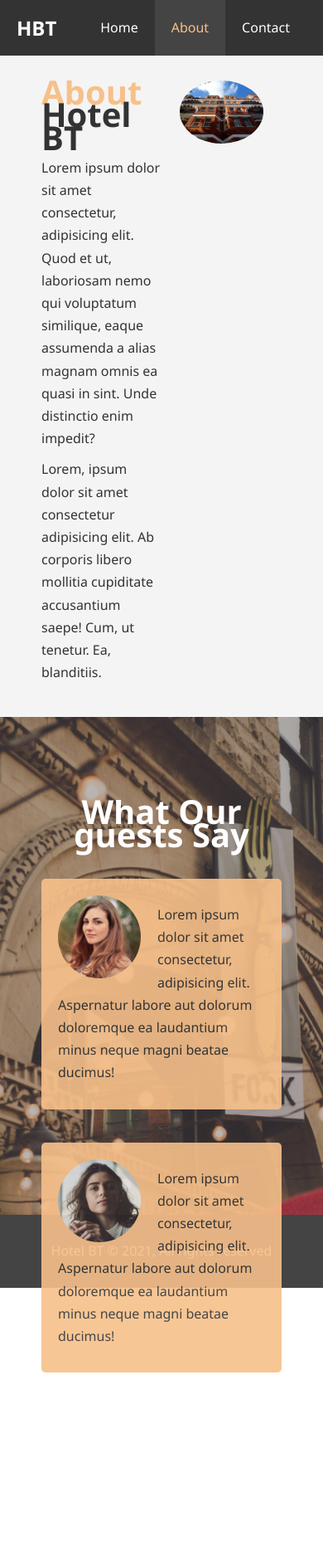
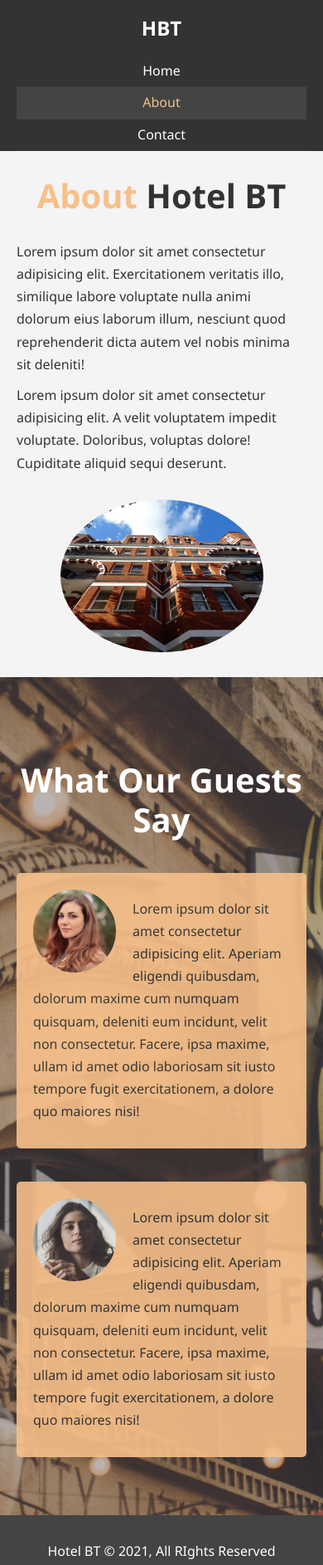
Before and after one commit to igor-krz/hotel-website-design, a plain HTML site: page about.html in a window 390 px wide. Shown: the whole page at 83% size. Before the commit the page ends 1694 px from the top, so only its background shows below. Drawn offline with Linux system fonts and the light colour scheme.

Commit message:
site fully responsive

```diff
--- a/about.html
+++ b/about.html
@@ -1,11 +1,14 @@
+
 <!DOCTYPE html>
 <html lang="en">
 <head>
   <meta charset="UTF-8">
   <meta name="viewport" content="width=device-width, initial-scale=1.0">
-    <meta name="description" content="Welcome to the most extraordinary hotel in Boston Massachusets">
+  <meta http-equiv="X-UA-Compatible" content="ie=edge">
+  <meta name="description" content="Welcome to the most extraordinary hotel in Boston Massachusetts">
   <meta name="keywords" content="hotel,boston hotel,new england hotel">
   <link rel="stylesheet" href="css/style.css">
+  <link rel="stylesheet" media="screen and (max-width: 768px)" href="css/mobile.css">
   <title>Hotel BT | About</title>
 </head>
 <body>
@@ -21,12 +24,13 @@
       </div>
     </nav>
   </header>
+
   <section id="about-info" class="bg-light py-3">
     <div class="container">
       <div class="info-left">
-                <h1 class="l-heading"><span class="text-primary">About </span>Hotel BT</h1>
-                <p>Lorem ipsum dolor sit amet consectetur, adipisicing elit. Quod et ut, laboriosam nemo qui voluptatum     similique, eaque assumenda a alias magnam omnis ea quasi in sint. Unde distinctio enim impedit?</p>
-                <p>Lorem, ipsum dolor sit amet consectetur adipisicing elit. Ab corporis libero mollitia cupiditate accusantium saepe! Cum, ut tenetur. Ea, blanditiis.</p>
+        <h1 class="l-heading"><span class="text-primary">About</span> Hotel BT</h1>
+        <p>Lorem ipsum dolor sit amet consectetur adipisicing elit. Exercitationem veritatis illo, similique labore voluptate nulla animi dolorum eius laborum illum, nesciunt quod reprehenderit dicta autem vel nobis minima sit deleniti!</p>
+        <p>Lorem ipsum dolor sit amet consectetur adipisicing elit. A velit voluptatem impedit voluptate. Doloribus, voluptas dolore! Cupiditate aliquid sequi deserunt.</p>
       </div>
       <div class="info-right">
         <img src="./img/photo-2.jpg" alt="hotel">
@@ -38,20 +42,20 @@
 
   <section id="testimonials" class="py-3">
     <div class="container">
-            <h2 class="l-heading">What Our guests Say</h2>
-            <div class="testimonial bg-primary ">
+      <h2 class="l-heading">What Our Guests Say</h2>
+      <div class="testimonial bg-primary">
         <img src="./img/person-1.jpg" alt="Samantha">
-                <p>Lorem ipsum dolor sit amet consectetur, adipisicing elit. Aspernatur labore aut dolorum doloremque ea laudantium minus neque magni beatae ducimus!</p>
+        <p>Lorem ipsum dolor sit amet consectetur adipisicing elit. Aperiam eligendi quibusdam, dolorum maxime cum numquam quisquam, deleniti eum incidunt, velit non consectetur. Facere, ipsa maxime, ullam id amet odio laboriosam sit iusto tempore fugit exercitationem, a dolore quo maiores nisi!</p>
       </div>
-            <div class="testimonial bg-primary ">
+
+      <div class="testimonial bg-primary">
           <img src="./img/person-2.jpg" alt="Jen">
-                <p>Lorem ipsum dolor sit amet consectetur, adipisicing elit. Aspernatur labore aut dolorum doloremque ea laudantium minus neque magni beatae ducimus!</p>
+          <p>Lorem ipsum dolor sit amet consectetur adipisicing elit. Aperiam eligendi quibusdam, dolorum maxime cum numquam quisquam, deleniti eum incidunt, velit non consectetur. Facere, ipsa maxime, ullam id amet odio laboriosam sit iusto tempore fugit exercitationem, a dolore quo maiores nisi!</p>
         </div>
     </div>
   </section>
 
   <footer id="main-footer">
-        <p>Hotel BT &copy; 2021, All rights reserved</p>
+    <p>Hotel BT &copy; 2021, All RIghts Reserved</p>
   </footer>
 </body>
-</html>
--- a/css/mobile.css
+++ b/css/mobile.css
@@ -1,3 +1,68 @@
-body {
+#navbar .logo {
+  float: none;
+  text-align: center;
+}
+
+#navbar ul,
+#navbar ul li {
+  float: none;
+}
+
+#navbar ul li a {
+  padding: 5px;
+  border-bottom: #444 dotted 1px;
+}
+/* Showcase */
+
+#showcase {
+  height: 100%;
+}
+
+#showcase .showcase-content {
+  padding-top: 70px;
+  padding-bottom: 30px;
+}
+
+/* Home Info */
+
+#home-info {
+  height: 550px;
+}
+
+#home-info .info-img {
   display: none;
 }
+
+#home-info .info-content {
+  float: none;
+  width: 100%;
+}
+
+/* Boxes */
+
+.box {
+  float: none;
+  width: 100%;
+}
+
+/* About */
+
+#about-info .info-right,
+#about-info .info-left {
+  float: none;
+  width: 100%;
+}
+
+.l-heading {
+  text-align: center;
+}
+
+#about-info .info-right {
+  margin-top: 30px;
+}
+
+/* Contact */
+
+#contact-info .box {
+  border-bottom: #444 dotted 1px;
+}
--- a/css/style.css
+++ b/css/style.css
@@ -6,7 +6,6 @@
 }
 
 /* Main Styling */
-
 html,
 body {
   font-family: 'Segoe UI', Tahoma, Geneva, Verdana, sans-serif;
@@ -18,7 +17,9 @@ a {
   text-decoration: none;
 }
 
-h1 h2 h3 {
+h1,
+h2,
+h3 {
   padding-bottom: 20px;
 }
 
@@ -26,46 +27,7 @@ p {
   margin: 10px 0;
 }
 
-/* Navbar */
-
-#navbar {
-  background: #333;
-  color: #fff;
-  overflow: auto;
-}
-
-#navbar a {
-  color: white;
-}
-
-#navbar h1 {
-  float: left;
-  padding-top: 20px;
-}
-
-#navbar ul {
-  float: right;
-  list-style: none;
-}
-
-#navbar ul li {
-  float: left;
-}
-
-#navbar ul li a {
-  display: block;
-  padding: 20px;
-  text-align: center;
-}
-
-#navbar ul li a:hover,
-#navbar ul li a.current {
-  background: #444;
-  color: #f7c08a;
-}
-
-/* Utility classes */
-
+/* Utility Classes */
 .container {
   margin: auto;
   max-width: 1100px;
@@ -89,7 +51,6 @@ p {
   padding: 13px 20px;
   border: none;
   cursor: pointer;
-  border-radius: 10px;
 }
 
 .btn:hover {
@@ -106,6 +67,7 @@ p {
   background: #333;
   color: #fff;
 }
+
 .bg-light {
   background: #f4f4f4;
   color: #333;
@@ -122,22 +84,58 @@ p {
 
 .l-heading {
   font-size: 40px;
+  line-height: 1.2;
 }
 
 /* Padding */
-
 .py-1 {
-  padding: 10px;
+  padding: 10px 0;
 }
 .py-2 {
-  padding: 20px;
+  padding: 20px 0;
 }
 .py-3 {
-  padding: 30px;
+  padding: 30px 0;
+}
+
+/* Navbar */
+#navbar {
+  background: #333;
+  color: #fff;
+  overflow: auto;
+}
+
+#navbar a {
+  color: #fff;
+}
+
+#navbar .logo {
+  float: left;
+  padding-top: 20px;
+}
+
+#navbar ul {
+  list-style: none;
+  float: right;
+}
+
+#navbar ul li {
+  float: left;
+}
+
+#navbar ul li a {
+  display: block;
+  padding: 20px;
+  text-align: center;
+}
+
+#navbar ul li a:hover,
+#navbar ul li a.current {
+  background: #444;
+  color: #f7c08a;
 }
 
 /* Showcase */
-
 #showcase {
   background: url('../img/showcase.jpg') no-repeat center center/cover;
   height: 600px;
@@ -153,6 +151,7 @@ p {
   font-size: 60px;
   line-height: 1.2em;
 }
+
 #showcase .showcase-content p {
   padding-bottom: 20px;
   line-height: 1.7em;
@@ -160,21 +159,21 @@ p {
 
 /* Home Info */
 #home-info {
-  height: 400px;
+  height: 450px;
 }
 
 #home-info .info-img {
   float: left;
   width: 50%;
-  background: url(../img/photo-1.jpg) no-repeat;
+  background: url('../img/photo-1.jpg') no-repeat;
   min-height: 100%;
 }
 
 #home-info .info-content {
   float: right;
   width: 50%;
+  height: 100%;
   text-align: center;
-  height: 100%;
   padding: 50px 30px;
   overflow: hidden;
 }
@@ -195,8 +194,7 @@ p {
   margin-bottom: 10px;
 }
 
-/* About info */
-
+/* About Info */
 #about-info .info-right {
   float: right;
   width: 50%;
@@ -205,8 +203,8 @@ p {
 
 #about-info .info-right img {
   display: block;
+  margin: auto;
   width: 70%;
-  margin: auto;
   border-radius: 50%;
 }
 
@@ -217,22 +215,14 @@ p {
 }
 
 /* Testimonials */
-
 #testimonials {
-  height: 600px;
+  height: 100%;
   background: url('../img/test-bg.jpg') no-repeat center center/cover;
   padding-top: 100px;
 }
 
-#testimonials .testimonial img {
-  width: 100px;
-  float: left;
-  margin-right: 20px;
-  border-radius: 50%;
-}
-
 #testimonials h2 {
-  color: white;
+  color: #fff;
   text-align: center;
   padding-bottom: 40px;
 }
@@ -244,8 +234,14 @@ p {
   opacity: 0.9;
 }
 
+#testimonials .testimonial img {
+  width: 100px;
+  float: left;
+  margin-right: 20px;
+  border-radius: 50%;
+}
+
 /* Contact Form */
-
 #contact-form .form-group {
   margin-bottom: 20px;
 }
@@ -273,7 +269,6 @@ p {
 }
 
 /* Footer */
-
 #main-footer {
   text-align: center;
   background: #444;
```
Also changed, not shown: contact.html (+1 -0 lines), index.html (+1 -1 lines). Lines whose indentation alone changed are shown as unchanged.
